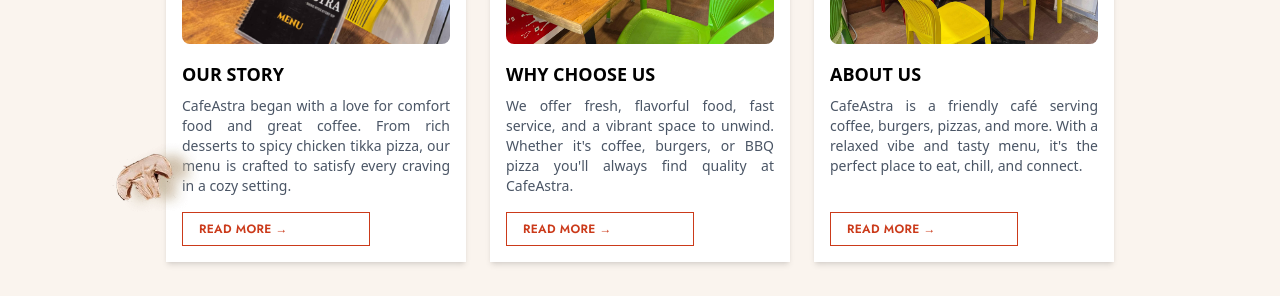
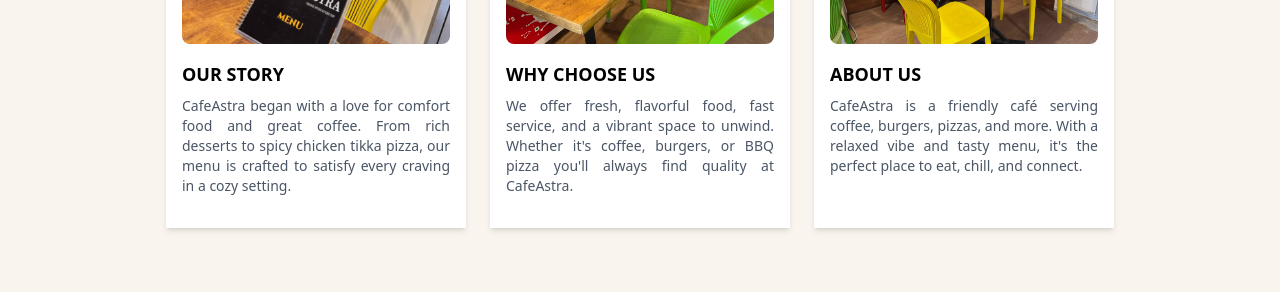
Before and after one commit to Asyedabdulrahman/CafeAstra, a React (Vite) app: page / in a window 1280 px wide. Shown: the part 1640-1936 px from the top of the page. Built offline with nearby package versions, Linux system fonts and the light colour scheme; a web font is replaced by a local one.

Commit message:
fixed overflow x and added the functionality of when user clicks number it should take to phone dialpad

```diff
--- a/src/components/AboutUs.jsx
+++ b/src/components/AboutUs.jsx
@@ -1,5 +1,4 @@
 import aboutUsRight from "../assets/aboutUsRight.png";
-import aboutUsLeft from "../assets/aboutUsLeft.png";
 import cafeTable from "../assets/cafeTable.jpg";
 import cafeTable2 from "../assets/cafeTable2.jpg";
 import cafeTable3 from "../assets/cafeTable3.jpg";
@@ -34,12 +33,7 @@
         alt="Decor1"
         className="absolute top-8 right-8 w-40 h-40 opacity-50 hidden md:block"
       />
-
-      <img
-        src={aboutUsLeft}
-        alt="Decor4"
-        className="absolute bottom-26 left-28 w-22 h-22 object-contain hidden md:block"
-      />
+      {/*
 
       {/* Section title */}
       <div className="text-center mb-6">
@@ -75,9 +69,6 @@
             >
               {card.desc}
             </p>
-            <button className="text-[#CB3A1A] border border-[#CB3A1A] px-4 py-2 text-xs jost-600 uppercase tracking-wide w-[70%] hover:bg-red-500 hover:text-white transition md:text-left text-center mx-auto md:mx-0">
-              Read More →
-            </button>
           </div>
         ))}
       </div>
--- a/src/components/MissionVision.jsx
+++ b/src/components/MissionVision.jsx
@@ -2,7 +2,6 @@
 import ourMissionTopLeft from "../assets/ourMissionTopLeft.png";
 import ourMissionTopRight from "../assets/ourMissionTopRight.png";
 import shopImage from "../assets/shopImage2.jpg";
-import arunMama from "../assets/arunMama.jpg";
 
 const MissionVision = React.memo(() => {
   const [isImageLoaded, setIsImageLoaded] = useState(false);
```
